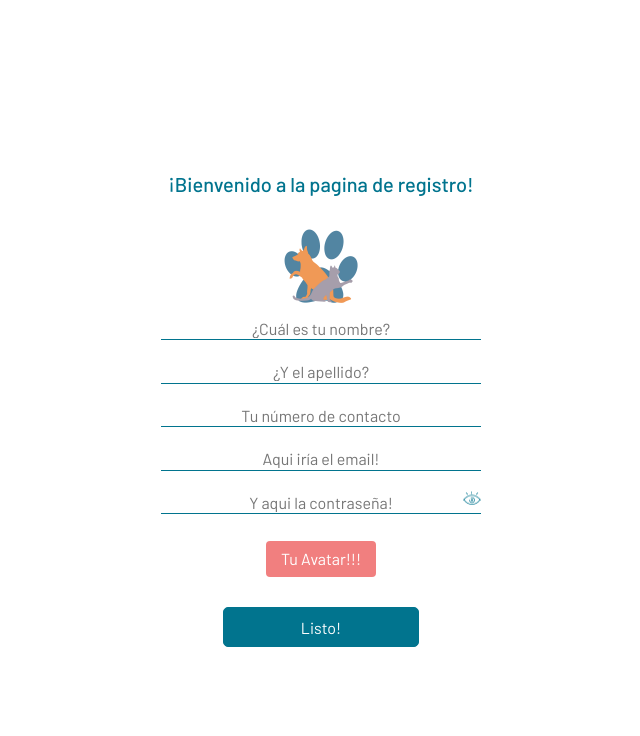
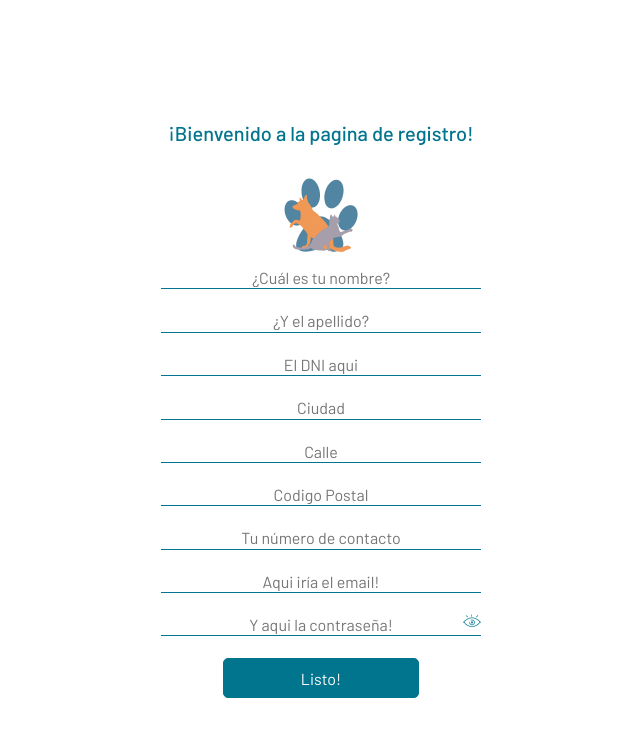
Before and after one commit to DavidDlp/Project-lucky, a React (Create React App) app: page /user/register in a window 1280 px wide. Shown: the top 736 px of the page, without its empty margins (319-959 px from the left). Built offline with nearby package versions, Linux system fonts and the light colour scheme.

Commit message:
fixed, formData not working

```diff
--- a/src/api/apiRoutes.js
+++ b/src/api/apiRoutes.js
@@ -1,4 +1,4 @@
-const BASE_URL = "http://localhost:3000/user";
+const BASE_URL = "http://localhost:4000/user";
 const REGISTER = `${BASE_URL}/register`;
 const LOGIN = `${BASE_URL}/login`;
 
--- a/src/components/Login/Login.jsx
+++ b/src/components/Login/Login.jsx
@@ -29,11 +29,8 @@ const Login = () => {
   const signIn = async (user) => {
     try {
       const res = await loginUser(user);
-      localStorage.setItem("token", res.token);
-      localStorage.setItem("user", JSON.stringify(res.userInBd));
-      if (!res.token) {
-        alert("WRONG CREDENTIALS");
-      }
+      localStorage.setItem("token",res);
+      /* localStorage.setItem("user", JSON.stringify(res.userInBd)); */
     } catch (error) {
       return console.log(error);
     }
@@ -63,7 +60,7 @@ const Login = () => {
           placeholder="password"
           type={passwordShown ? "text" : "password"}
           name="password"
-          ref={register("password", {
+          {...register("password", {
             required: true,
           })}
         />
--- a/src/components/Login/Register.jsx
+++ b/src/components/Login/Register.jsx
@@ -18,15 +18,15 @@ const Register = () => {
   };
 
   const submit = (data) => {
-    /* console.table(data) */
+    /* console.table(data)
     const formData = new FormData();
     formData.append("name", data.name);
     formData.append("surname", data.surname);
     formData.append("telephone", data.telephone);
     formData.append("email", data.email);
     formData.append("password", data.password);
-    formData.append("imgAvatar", data.imgAvatar[0]);
-    addUser(formData);
+    formData.append("imgAvatar", data.imgAvatar[0]); */
+    addUser(data);
   };
 
   const addUser = async (user) => {
@@ -72,6 +72,42 @@ const Register = () => {
 
         <div className="input-box">
           <input
+            placeholder="El DNI aqui"
+            type="text"
+            name="DNI"
+            {...register("DNI")}
+          />
+        </div>
+
+        <div className="input-box">
+          <input
+            placeholder="Ciudad"
+            type="text"
+            name="city"
+            {...register("city")}
+          />
+        </div>
+
+        <div className="input-box">
+          <input
+            placeholder="Calle"
+            type="text"
+            name="street"
+            {...register("street")}
+          />
+        </div>
+
+        <div className="input-box">
+          <input
+            placeholder="Codigo Postal"
+            type="text"
+            name="pc"
+            {...register("pc")}
+          />
+        </div>
+
+        <div className="input-box">
+          <input
             placeholder="Tu número de contacto"
             type="text"
             name="telephone"
@@ -93,14 +129,14 @@ const Register = () => {
             placeholder="Y aqui la contraseña!"
             type={passwordShown ? "text" : "password"}
             name="password"
-            ref={register("password", {
+            {...register("password", {
               required: true,
             })}
           />
           <i onClick={togglePasswordVisiblity}>{eye}</i>
         </div>
 
-        <div className="input-box">
+        {/* <div className="input-box">
           <label className="custom-file-upload" htmlFor="imgAvatar">
             <input
               id="imgAvatar"
@@ -110,7 +146,7 @@ const Register = () => {
             />
             <p>Tu Avatar!!!</p>
           </label>
-        </div>
+        </div> */}
           <button className="button" type="submit" value="submit">
             <p>Listo!</p>
           </button>
```
